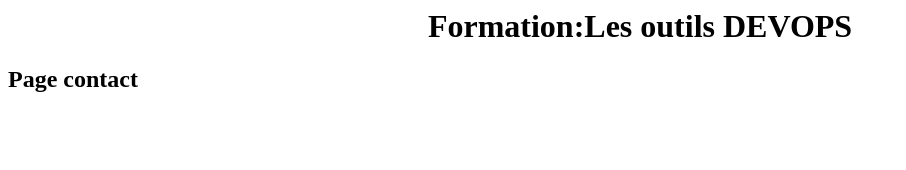
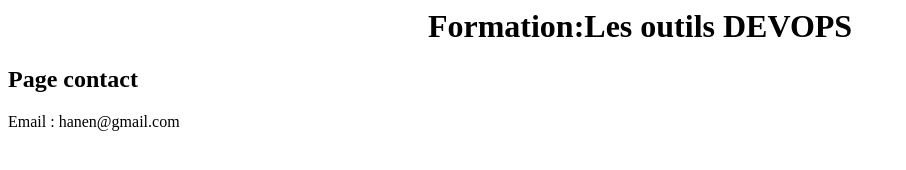
Before and after one commit to HanenHarbaoui/outils-Devops, a plain HTML site: page contact.html in a window 1280 px wide. Shown: the whole page, without its empty margins (0-906 px from the left). Drawn offline with Linux system fonts and the light colour scheme.

Commit message:
commit 1 sur test

```diff
--- a/contact.html
+++ b/contact.html
@@ -5,6 +5,7 @@
 
 
 <h2 >Page contact</h2>
+Email : hanen@gmail.com
 
 </body>
 
```
